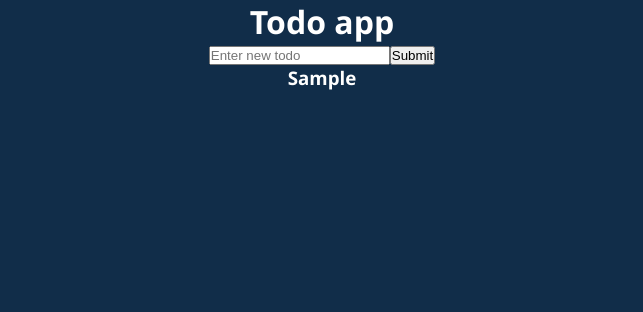
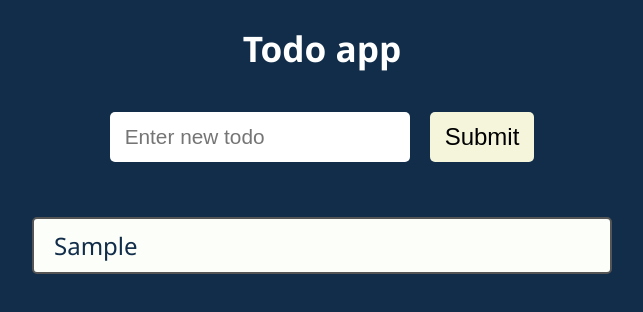
Before and after one commit to Goor115/udemi-react, a React (Create React App) app: page / in a window 1280 px wide. Both pictures are taken after typing "Sample" into the empty fields and a click on the button "Submit". Shown: the top 312 px of the page, without its empty margins (318-961 px from the left). Built offline with nearby package versions, Linux system fonts and the light colour scheme.

Commit message:
done_css

```diff
--- a/src/App.css
+++ b/src/App.css
@@ -1,3 +1,11 @@
 .App {
   text-align: center;
+  max-width: 600px;
+  margin: 0 auto;
 }
+
+h1 {
+  margin-top: 24px;
+  font-size: 2.2rem;
+  margin-bottom: 40px;
+}
--- a/src/components/Todos/Todo.js
+++ b/src/components/Todos/Todo.js
@@ -1,5 +1,11 @@
+import styles from './Todo.module.css';
+
 function Todo({ todo }) {
-  return <h3>{todo}</h3>;
+  return (
+    <div className={styles.todo}>
+      <div className={styles.todoText}>{todo}</div>
+    </div>
+  );
 }
 
 export default Todo;
--- a/src/components/Todos/Todo.module.css
+++ b/src/components/Todos/Todo.module.css
@@ -0,0 +1,17 @@
+.todo {
+  display: flex;
+  align-items: center;
+  padding: 10px 20px;
+  margin: 15px 0;
+  font-size: 1.5rem;
+  border-radius: 5px;
+  border: 2px solid #555;
+  color: #112d49;
+  background-color: #fbfef9;
+  user-select: none;
+}
+
+.todoText {
+  width: 100%;
+  text-align: left;
+}
--- a/src/components/Todos/TodoForm.js
+++ b/src/components/Todos/TodoForm.js
@@ -1,4 +1,5 @@
 import { useState } from 'react';
+import styles from './TodoForm.module.css';
 
 function TodoForm({ addTodo }) {
   const [text, setText] = useState('');
@@ -9,6 +10,7 @@ function TodoForm({ addTodo }) {
   };
 
   return (
+    <div className={styles.todoFromContainer}>
       <form onSubmit={onSubmitHendler}>
         <input
           placeholder="Enter new todo"
@@ -17,6 +19,7 @@ function TodoForm({ addTodo }) {
         />
         <button type="submit">Submit</button>
       </form>
+    </div>
   );
 }
 
--- a/src/components/Todos/TodoForm.module.css
+++ b/src/components/Todos/TodoForm.module.css
@@ -0,0 +1,34 @@
+.todoFromContainer {
+  margin-bottom: 30px;
+}
+
+.todoFromContainer form {
+  display: flex;
+  align-items: center;
+  justify-content: center;
+}
+
+.todoFromContainer input {
+  width: 45%;
+  height: 30px;
+  font-size: 1.3rem;
+}
+
+.todoFromContainer button {
+  margin-left: 20px;
+  height: 50px;
+  cursor: pointer;
+  background-color: beige;
+  font-size: 1.5rem;
+}
+
+.todoFromContainer button:hover {
+  background-color: rgb(240, 240, 155);
+}
+
+.todoFromContainer input,
+.todoFromContainer button {
+  padding: 10px 15px;
+  border: none;
+  border-radius: 5px;
+}
--- a/src/components/Todos/TodoList.js
+++ b/src/components/Todos/TodoList.js
@@ -1,8 +1,16 @@
 import Todo from './Todo';
+import styles from './TodoList.module.css';
 
 function TodoList(props) {
   const { todos } = props;
-  return todos.map((todo, index) => <Todo key={index} todo={todo} />);
+  return (
+    <div className={styles.todoListContainer}>
+      {!todos.length && <h2>Todo list is empty</h2>}
+      {todos.map((todo, index) => (
+        <Todo key={index} todo={todo} />
+      ))}
+    </div>
+  );
 }
 
 export default TodoList;
--- a/src/components/Todos/TodoList.module.css
+++ b/src/components/Todos/TodoList.module.css
@@ -0,0 +1,3 @@
+.todoListContainer {
+  padding: 10px;
+}
```
Lines whose indentation alone changed are shown as unchanged.
